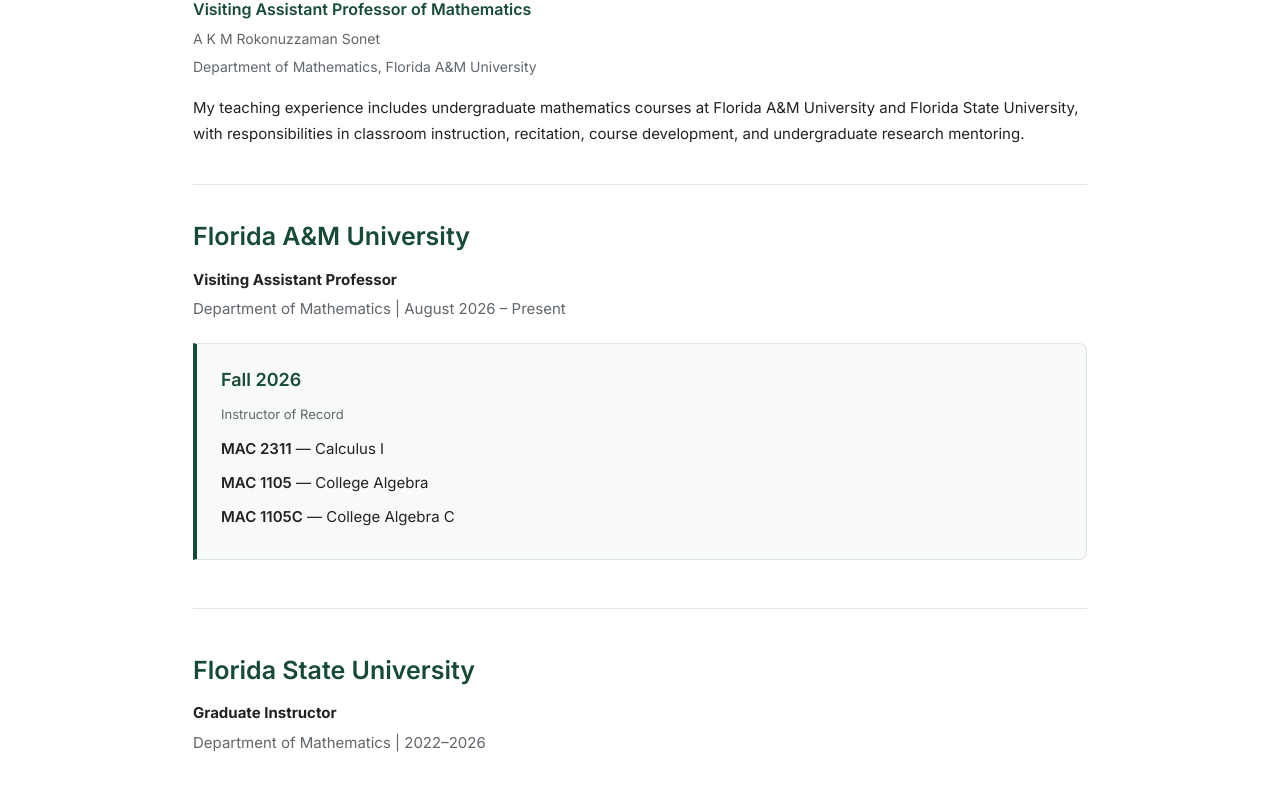
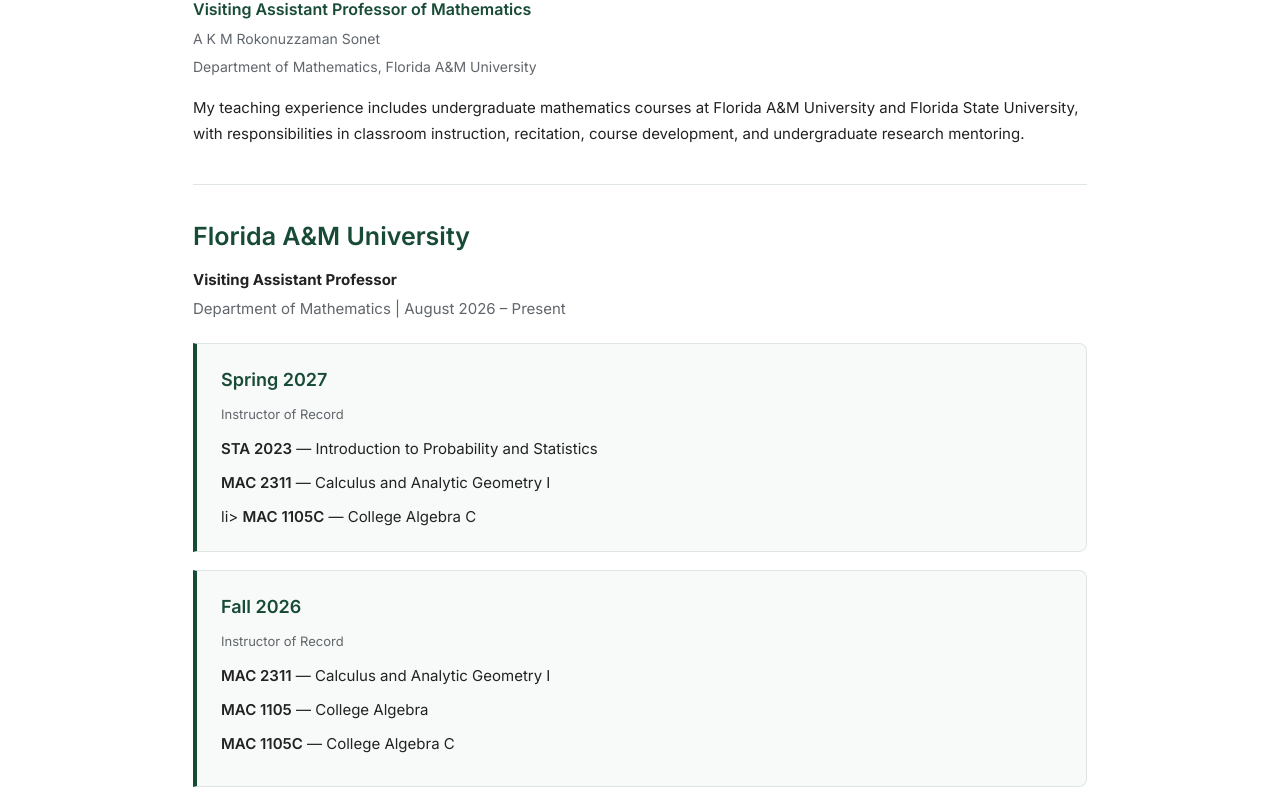
Before and after one commit to Sonet1123/Sonet1123.github.io, a plain HTML site: page teaching.html in a window 1280 px wide. Shown: the part 189-978 px from the top of the page. Drawn offline with Linux system fonts and the light colour scheme.

Commit message:
Update teaching.html

```diff
--- a/teaching.html
+++ b/teaching.html
@@ -508,7 +508,35 @@
 
 
       <!-- ADD NEW SEMESTERS ABOVE FALL 2026 -->
+  <!-- SPRING 2027 -->
 
+  <div class="semester-card">
+
+  <h3>Spring 2027</h3>
+
+  <p class="role">
+    Instructor of Record
+  </p>
+
+  <ul class="course-list">
+
+    <li>
+      <span class="course-code">STA 2023</span>
+      — Introduction to Probability and Statistics
+    </li>
+
+    <li>
+      <span class="course-code">MAC 2311</span>
+      — Calculus and Analytic Geometry I
+    </li>
+    li>
+      <span class="course-code">MAC 1105C</span>
+      — College Algebra C
+    </li>
+
+  </ul>
+
+</div>
 
       <!-- FALL 2026 -->
 
@@ -524,7 +552,7 @@
 
           <li>
             <span class="course-code">MAC 2311</span>
-            — Calculus I
+            — Calculus and Analytic Geometry I
           </li>
          <li>
             <span class="course-code">MAC 1105</span>
@@ -555,7 +583,7 @@
         <h2>Florida State University</h2>
 
         <p>
-          <strong>Graduate Instructor</strong>
+          <strong>Graduate Teaching Assistant</strong>
         </p>
 
         <p class="muted">
@@ -834,16 +862,27 @@
 
       <h2>Teaching Awards</h2>
 
+      <!-- ========================================
+     AWARDS AND HONORS
+======================================== -->
+
+<section id="awards">
+
+  <h2>Awards &amp; Honors</h2>
+
   <div class="info-card">
-        <h3>
-         Dwight B. Goodner Mathematics Fellowship
-        <h3>
+
+    <h3>Dwight B. Goodner Mathematics Fellowship</h3>
+
     <p class="muted">
       Florida State University | 2026
     </p>
-        <h3>
-          FSU Math Distinguished Teaching Assistant Award
-        </h3>
+
+  </div>
+
+  <div class="info-card">
+
+    <h3>FSU Math Distinguished Teaching Assistant Award</h3>
 
     <p class="muted">
       Florida State University | 2025
@@ -852,7 +891,6 @@
   </div>
 
 </section>
-
 
     <!-- ========================================
          UNDERGRADUATE RESEARCH AND MENTORING
```
Lines whose indentation alone changed are shown as unchanged.
